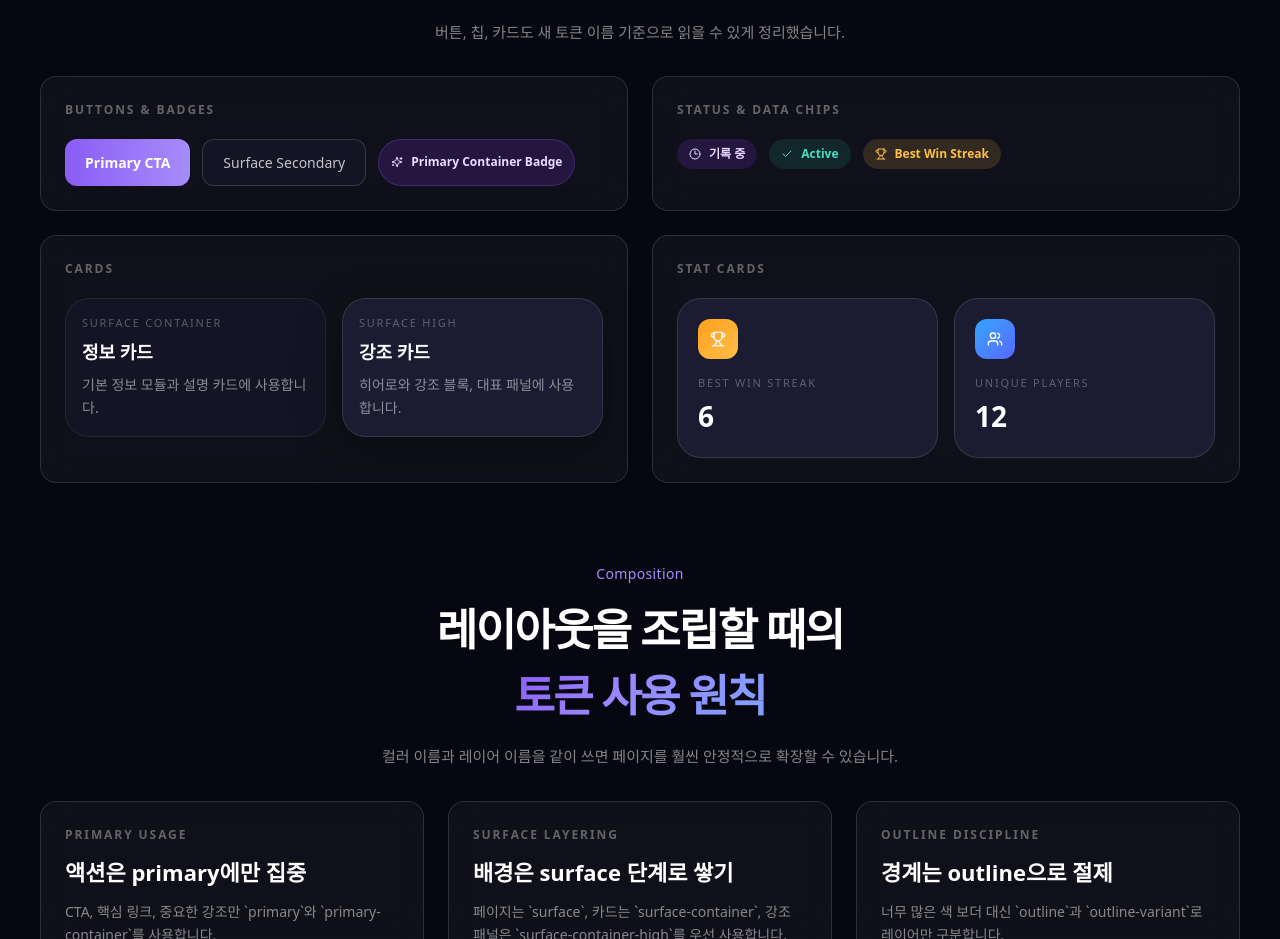
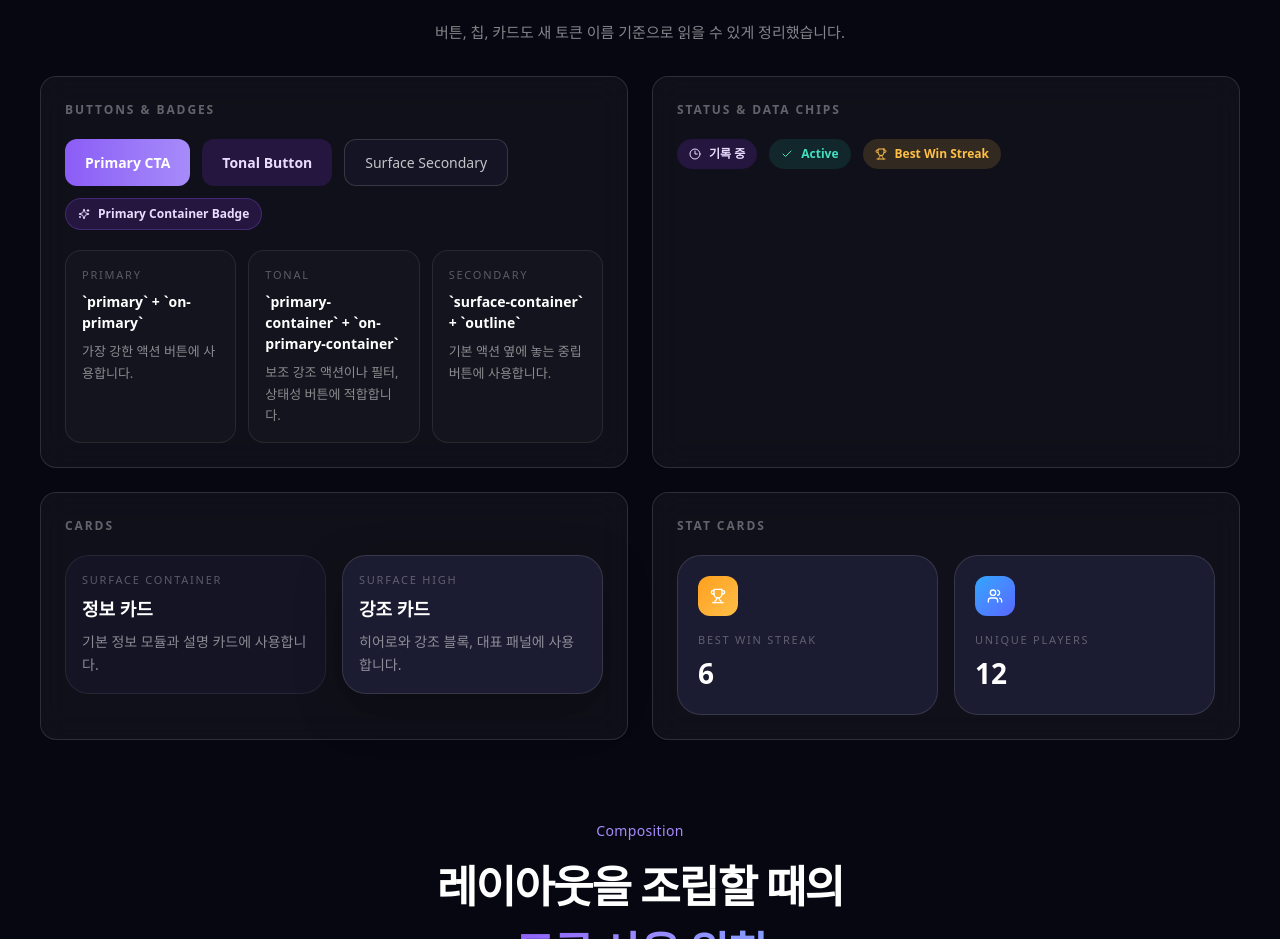
Before and after one commit to seola0114/table-tales, a Next.js app: page /design-system in a window 1280 px wide. Shown: the part 6820-7759 px from the top of the page. Built offline with nearby package versions, Linux system fonts and the light colour scheme; a web font is replaced by a local one.

Commit message:
Add tonal button to design system

```diff
--- a/app/design-system/page.tsx
+++ b/app/design-system/page.tsx
@@ -555,12 +555,32 @@ export default function DesignSystemPage() {
                 <button className="rounded-xl bg-gradient-to-r from-[#8B5CF6] to-[#A78BFA] px-5 py-3 text-[14px] font-semibold text-white">
                   Primary CTA
                 </button>
+                <button className="rounded-xl bg-[#24163F] px-5 py-3 text-[14px] font-semibold text-[#E9DDFF]">
+                  Tonal Button
+                </button>
                 <button className="rounded-xl border border-white/15 bg-[#141425] px-5 py-3 text-[14px] font-medium text-white/75">
                   Surface Secondary
                 </button>
                 <div className="inline-flex items-center gap-2 rounded-full border border-[#8B5CF6]/28 bg-[#24163F] px-3 py-1.5 text-[12px] font-semibold text-[#E9DDFF]">
                   <Sparkles size={12} />
                   Primary Container Badge
+                </div>
+              </div>
+              <div className="mt-5 grid gap-3 sm:grid-cols-3">
+                <div className="rounded-2xl border border-white/8 bg-white/[0.02] p-4">
+                  <p className="text-[11px] uppercase tracking-[0.16em] text-white/30">Primary</p>
+                  <p className="mt-2 text-[14px] font-semibold text-white">`primary` + `on-primary`</p>
+                  <p className="mt-2 text-[13px] leading-relaxed text-white/50">가장 강한 액션 버튼에 사용합니다.</p>
+                </div>
+                <div className="rounded-2xl border border-white/8 bg-white/[0.02] p-4">
+                  <p className="text-[11px] uppercase tracking-[0.16em] text-white/30">Tonal</p>
+                  <p className="mt-2 text-[14px] font-semibold text-white">`primary-container` + `on-primary-container`</p>
+                  <p className="mt-2 text-[13px] leading-relaxed text-white/50">보조 강조 액션이나 필터, 상태성 버튼에 적합합니다.</p>
+                </div>
+                <div className="rounded-2xl border border-white/8 bg-white/[0.02] p-4">
+                  <p className="text-[11px] uppercase tracking-[0.16em] text-white/30">Secondary</p>
+                  <p className="mt-2 text-[14px] font-semibold text-white">`surface-container` + `outline`</p>
+                  <p className="mt-2 text-[13px] leading-relaxed text-white/50">기본 액션 옆에 놓는 중립 버튼에 사용합니다.</p>
                 </div>
               </div>
             </div>
```
